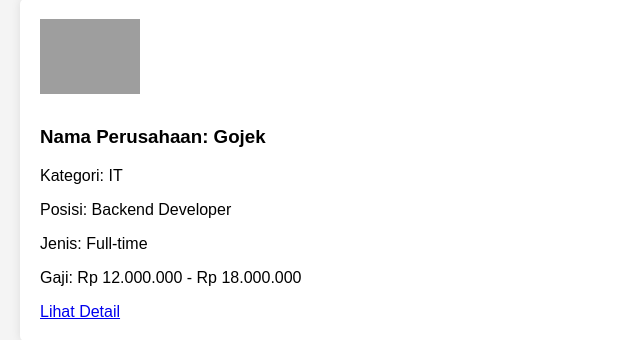
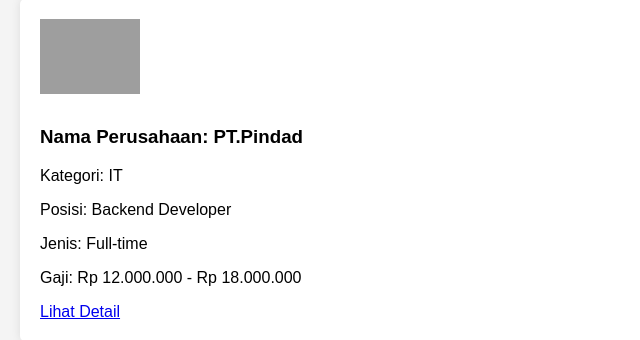
Before and after one commit to EchoGinDev/Mini_Project_ProgWeb, a PHP site: page / in a window 1280 px wide. Shown: the part 388-728 px from the top of the page, without its empty margins (0-640 px from the left). Run offline with PHP 8.4, Linux system fonts and the light colour scheme; grey boxes are pictures that could not be loaded.

Commit message:
commit 1

```diff
--- a/index.html
+++ b/index.html
@@ -34,7 +34,7 @@
             <h2>Daftar Lowongan</h2>
             <div class="job-item">
                 <img src="logo1.png" alt="Logo Perusahaan">
-                <h3>Nama Perusahaan: Gojek</h3>
+                <h3>Nama Perusahaan: PT.Pindad</h3>
                 <p>Kategori: IT</p>
                 <p>Posisi: Backend Developer</p>
                 <p>Jenis: Full-time</p>
--- a/styles.css
+++ b/styles.css
@@ -102,7 +102,7 @@ main {
 }
 
 .application-form input {
-    width: 100%;
+    width: 98%;
     padding: 10px;
     margin-bottom: 10px;
     border: 1px solid #ccc;
```
